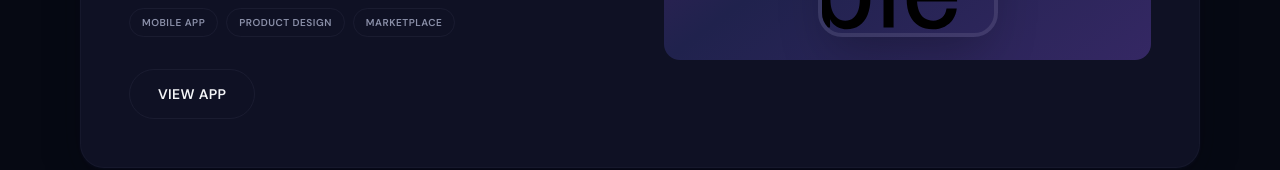
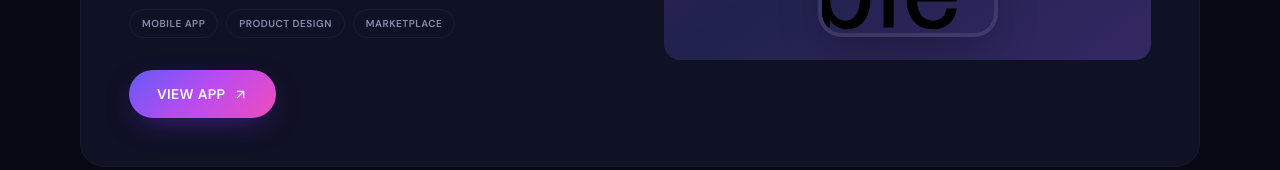
Before and after one commit to RoomiestBetse/my-protfolio, a React (Vite) app: page / in a window 1280 px wide. Shown: the part 5373-5543 px from the top of the page. Built offline with nearby package versions, Linux system fonts and the light colour scheme; grey boxes are pictures that could not be loaded; the HTML template or start-up script is replaced by a standard one.

Commit message:
Fix: solid card background (no backdrop-blur), gradient View App button

```diff
--- a/src/components/StackedProjects.tsx
+++ b/src/components/StackedProjects.tsx
@@ -128,12 +128,12 @@ const ProjectCard = ({ p, index, total }: { p: Project; index: number; total: nu
         ref={articleRef}
         style={
           reduce
-            ? { backgroundColor: "hsl(var(--card))" }
-            : { scale, opacity, rotateX: springX, rotateY: springY, transformPerspective: 1200, backgroundColor: "hsl(var(--card))" }
+            ? { backgroundColor: "hsl(var(--card))", backdropFilter: "none" }
+            : { scale, opacity, rotateX: springX, rotateY: springY, transformPerspective: 1200, backgroundColor: "hsl(var(--card))", backdropFilter: "none" }
         }
         onMouseMove={handleMouseMove}
         onMouseLeave={handleMouseLeave}
-        className="w-full glass-card p-6 md:p-10 lg:p-12 grid lg:grid-cols-2 gap-8 lg:gap-12 items-center"
+        className="w-full border border-border/40 rounded-3xl p-6 md:p-10 lg:p-12 grid lg:grid-cols-2 gap-8 lg:gap-12 items-center"
       >
         <div>
           <div className="flex items-center gap-4 mb-6">
@@ -171,9 +171,10 @@ const ProjectCard = ({ p, index, total }: { p: Project; index: number; total: nu
             href={p.link ?? "#contact"}
             target={p.link ? "_blank" : undefined}
             rel={p.link ? "noopener noreferrer" : undefined}
-            className="outline-pill"
+            className={p.link ? "gradient-pill inline-flex items-center gap-2" : "outline-pill"}
           >
             {p.linkLabel ?? "Live Project →"}
+            {p.link && <ArrowUpRight size={15} />}
           </a>
         </div>
 
```
